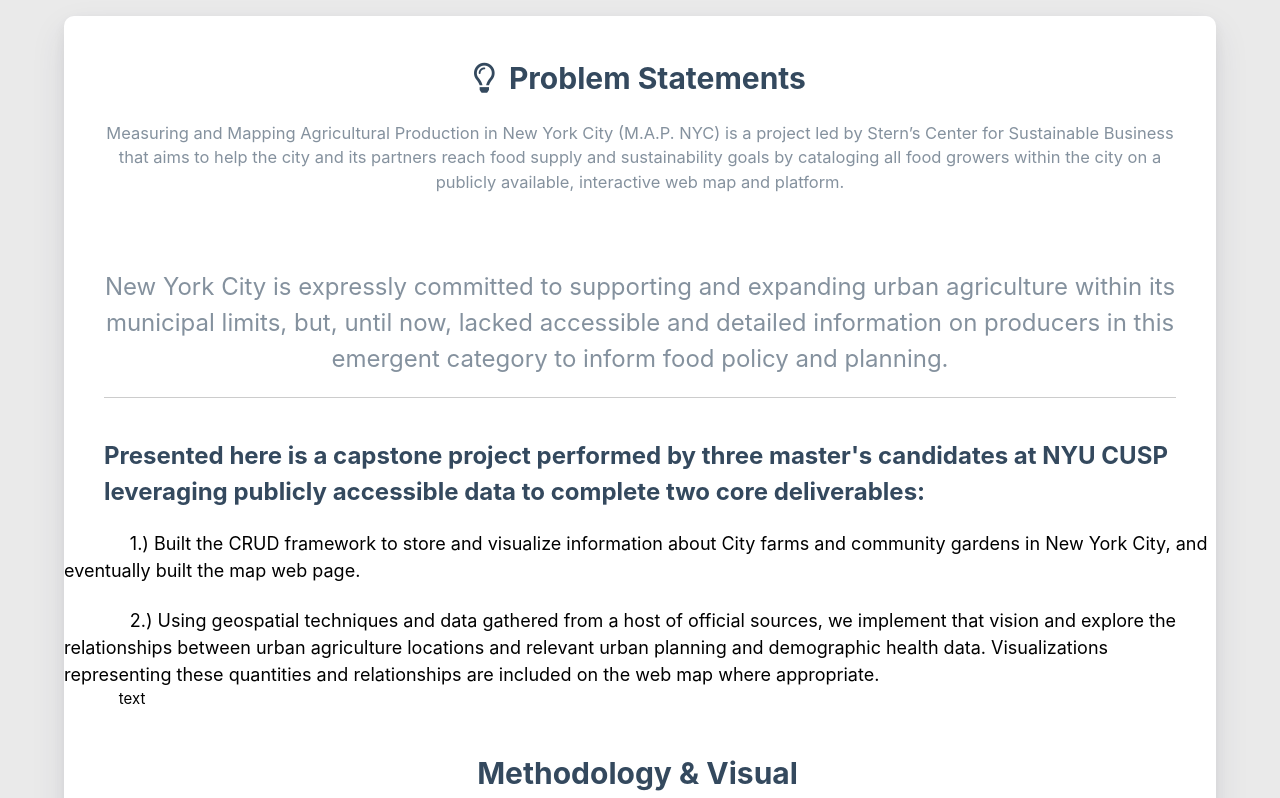
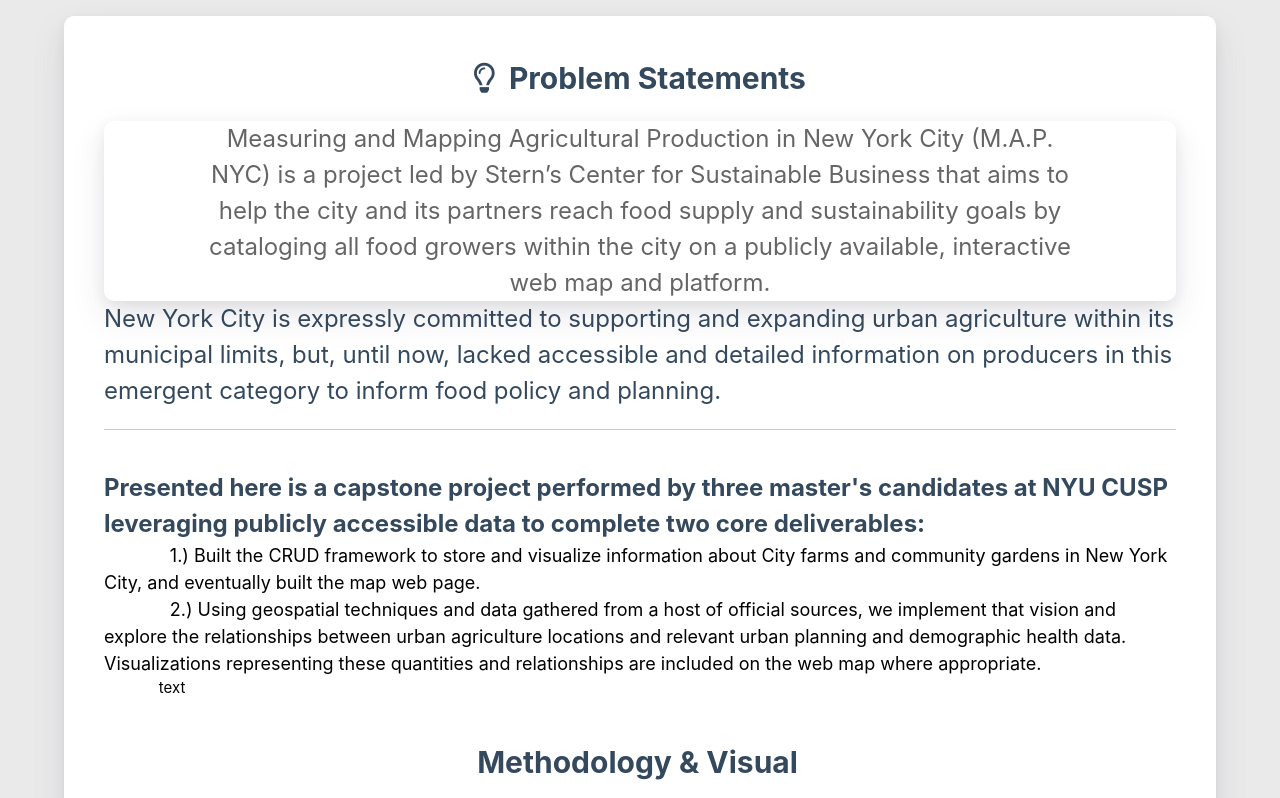
Before and after one commit to Xiaolin-li97/Xiaolin-li97.github.io, a plain HTML site: page index.html in a window 1280 px wide. Shown: the part 802-1600 px from the top of the page. Drawn offline with nearby package versions, Linux system fonts and the light colour scheme; no server answers.

Commit message:
Site updated: 2021-11-19 20:36:16

```diff
--- a/index.html
+++ b/index.html
@@ -348,25 +348,27 @@
         <i class="far fa-lightbulb"></i>&nbsp;&nbsp;Problem Statements
     </div>
 
+    <div class="card row">
+        <div class="col 10 offset-12 m10 offset-m1 s10 offset-s1 center-align text">
+        <font size="5"color="black"> Measuring and Mapping Agricultural Production in New York City (M.A.P. NYC) is a project led by Stern’s Center for Sustainable Business that aims to help the city and its partners reach food supply and sustainability goals by cataloging all food growers within the city on a publicly available, interactive web map and platform.</font>
+        </div>
 
-        <div class="col l8 offset-l2 m10 offset-m1 s10 offset-s1 center-align text">
-            Measuring and Mapping Agricultural Production in New York City (M.A.P. NYC) is a project led by Stern’s Center for Sustainable Business that aims to help the city and its partners reach food supply and sustainability goals by cataloging all food growers within the city on a publicly available, interactive web map and platform.
+        <br>
+        <br>
+        <br>
         <br>
         <br>
         <br>
         <br>
 
+                            </div> <font size="5"> New York City is expressly committed to supporting and expanding urban agriculture within its municipal limits, but, until now, lacked accessible and detailed information on producers in this emergent category to inform food policy and planning.</font>
+                            <hr>
+                            <b></div><font size="5" > Presented here is a capstone project performed by three master's candidates at NYU CUSP leveraging publicly accessible data to complete two core deliverables:</font></b>
+                            <div><font size="4"color="black" >&nbsp; &nbsp; &nbsp; &nbsp;&nbsp; &nbsp;&nbsp; &nbsp;1.) Built the CRUD framework to store and visualize information about City farms and community gardens in New York City, and eventually built the map web page.</font>
+                            <br>
+                            <div><font size="4" color="black">&nbsp; &nbsp; &nbsp; &nbsp;&nbsp; &nbsp;&nbsp; &nbsp;2.) Using geospatial techniques and data gathered from a host of official sources, we implement that vision and explore the relationships between urban agriculture locations and relevant urban planning and demographic health data. Visualizations representing these quantities and relationships are included on the web map where appropriate.</font>
 
-                <div class="col l8 offset-l2 m10 offset-m1 s10 offset-s1 center-align text">
-
-                </div> <font size="5"> New York City is expressly committed to supporting and expanding urban agriculture within its municipal limits, but, until now, lacked accessible and detailed information on producers in this emergent category to inform food policy and planning.</font> </div>
-                <hr>
-                <b></div><font size="5" > Presented here is a capstone project performed by three master's candidates at NYU CUSP leveraging publicly accessible data to complete two core deliverables:</font> </div> </b>
-                <div><font size="4"color="black" >&nbsp; &nbsp; &nbsp; &nbsp;&nbsp; &nbsp;&nbsp; &nbsp;1.) Built the CRUD framework to store and visualize information about City farms and community gardens in New York City, and eventually built the map web page.</font></div>
-                <br>
-                <div><font size="4" color="black">&nbsp; &nbsp; &nbsp; &nbsp;&nbsp; &nbsp;&nbsp; &nbsp;2.) Using geospatial techniques and data gathered from a host of official sources, we implement that vision and explore the relationships between urban agriculture locations and relevant urban planning and demographic health data. Visualizations representing these quantities and relationships are included on the web map where appropriate.</font></div>
-
-                <div><font  color="black" >&nbsp; &nbsp; &nbsp; &nbsp;&nbsp; &nbsp;&nbsp; &nbsp;text</font></div>
+                            <div><font  color="black" >&nbsp; &nbsp; &nbsp; &nbsp;&nbsp; &nbsp;&nbsp; &nbsp;text</font>
                             <h1><center> Methodology & Visual </center></h1>
                             <hr>
                             <h1><center> Data used </center></h1>
@@ -377,6 +379,10 @@
                             <br>
                             <br>
 
+                        </div>
+                    </div>
+                </div>
+            </div>
         </div>
     </div>
 </div>
@@ -415,7 +421,7 @@
 
              <!-- 隐藏某个文章 -->
             <div class="article col s12 m18 l16" data-aos="zoom-in">
-                <div class="card">
+                <div class="card row">
                     <a href="/2021/11/18/hello-world/">
                         <div class="card-image">
 
```
Lines whose indentation alone changed are shown as unchanged.
